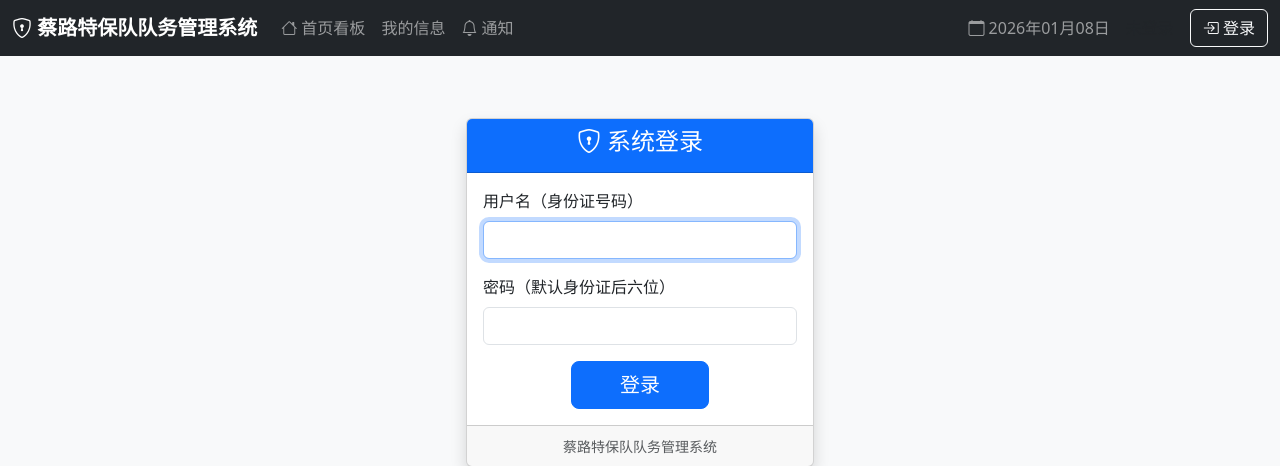
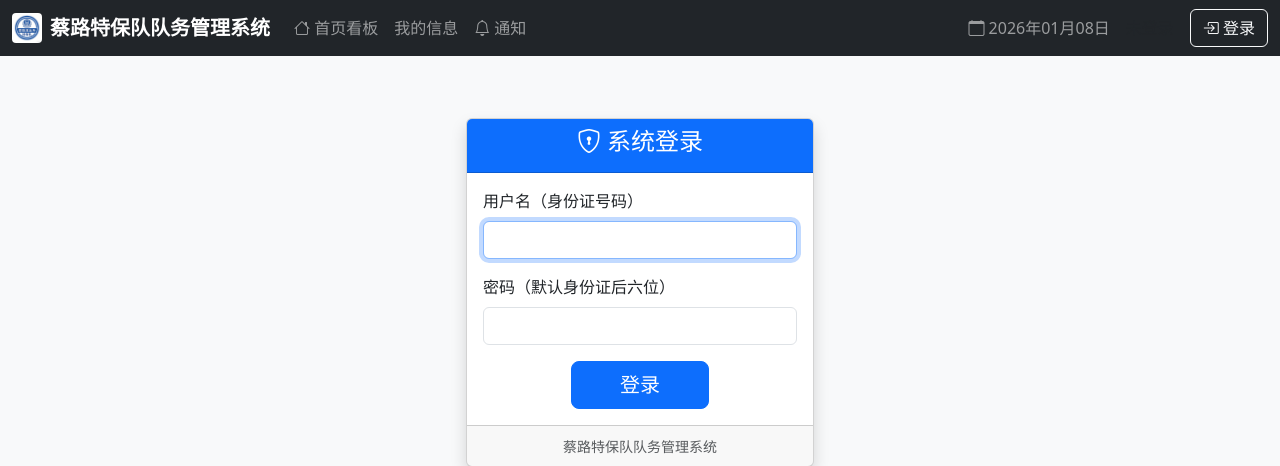
Before and after one commit to xxx1989626/cailutebao, a Flask app: page /login in a window 1280 px wide. Shown: the top 466 px of the page. Run offline with Flask 3, Linux system fonts and the light colour scheme; parts of the project's set-up code (start-up, migrations or seed data) failed here and were passed over.

Commit message:
7.2.1-alpha

```diff
--- a/app.py
+++ b/app.py
@@ -3,7 +3,7 @@ from flask_migrate import Migrate
 from flask import Flask,jsonify,request,send_from_directory
 from flask_login import LoginManager, current_user
 from utils import today_str,perm,format_date,format_datetime,validate_id_card,get_gender_from_id_card, get_birthday_from_id_card,get_unreturned_assets, register_module_permissions
-from config import SECRET_KEY, DATABASE_PATH, UPLOAD_FOLDER,SALARY_MODES, POSITIONS, POSTS
+from config import Config,SECRET_KEY, DATABASE_PATH, UPLOAD_FOLDER,SALARY_MODES, POSITIONS, POSTS
 from models import db, Asset, User, Permission
 from routes import register_blueprints
 import json
@@ -28,6 +28,11 @@ login_manager.login_message = '请先登录系统'
 login_manager.login_message_category = 'warning'
 login_manager.init_app(app)
 
+
+@app.context_processor
+def inject_keys():
+    # 这样所有模板都能直接使用 {{ TENCENT_KEY_GLOBAL }}
+    return dict(TENCENT_KEY_GLOBAL=Config.TENCENT_KEY)
 
 @app.route('/uploads/<path:filename>')
 def serve_uploads(filename):
--- a/routes/hr.py
+++ b/routes/hr.py
@@ -9,7 +9,7 @@ from utils import (
     save_uploaded_file, get_ethnic_options, get_politics_options, get_education_options,
     parse_date, format_date, today_str,get_unreturned_assets, perm
 )
-from config import SALARY_MODES, POSITIONS, POSTS
+from config import SALARY_MODES, POSITIONS, POSTS,Config
 from datetime import datetime, timedelta
 from sqlalchemy import or_
 import pandas as pd
--- a/templates/base.html
+++ b/templates/base.html
@@ -3,6 +3,7 @@
 <head>
     <meta charset="UTF-8">
     <meta name="viewport" content="width=device-width, initial-scale=1">
+    <link rel="shortcut icon" href="{{ url_for('static', filename='favicon.ico') }}">
     <title>{% block title %}蔡路特保队队务管理系统{% endblock %}</title>
     <link href="https://cdn.jsdelivr.net/npm/bootstrap@5.3.3/dist/css/bootstrap.min.css" rel="stylesheet">
     <link href="https://cdn.jsdelivr.net/npm/bootstrap-icons@1.11.3/font/bootstrap-icons.min.css" rel="stylesheet">
@@ -26,9 +27,15 @@
 <body>
     <nav class="navbar navbar-expand-lg navbar-dark bg-dark fixed-top">
         <div class="container-fluid">
-            <a class="navbar-brand" href="{{ url_for('main.index') }}">
-                <i class="bi bi-shield-lock"></i> 蔡路特保队队务管理系统
-            </a>
+            <a class="navbar-brand d-flex align-items-center" href="/">
+            <img src="{{ url_for('static', filename='favicon.ico') }}"
+                 alt="Logo"
+                 width="30"
+                 height="30"
+                 class="d-inline-block align-text-top me-2"
+                 style="border-radius: 4px;">
+            蔡路特保队队务管理系统
+        </a>
             <button class="navbar-toggler" type="button" data-bs-toggle="collapse" data-bs-target="#navbarNav"
                 aria-controls="navbarNav" aria-expanded="false" aria-label="Toggle navigation">
                 <span class="navbar-toggler-icon"></span>
--- a/templates/hr/_employee_form.html
+++ b/templates/hr/_employee_form.html
@@ -376,7 +376,7 @@
 
 <script>
 document.addEventListener('DOMContentLoaded', function() {
-    const QQ_KEY = "YJOBZ-KKW3V-Z5TPU-5F6OG-4CPWV-RPFKU";
+    const QQ_KEY = "{{ TENCENT_KEY_GLOBAL }}";
     const DIRECT_CITIES = ["北京市", "上海市", "天津市", "重庆市"];
 
     function setupTencentCascade(containerId) {
```
Also changed, not shown: config.py (+14 -19 lines), templates/hr/register_success.html (+3 -4 lines), static/favicon.ico (added), 1 other file.
